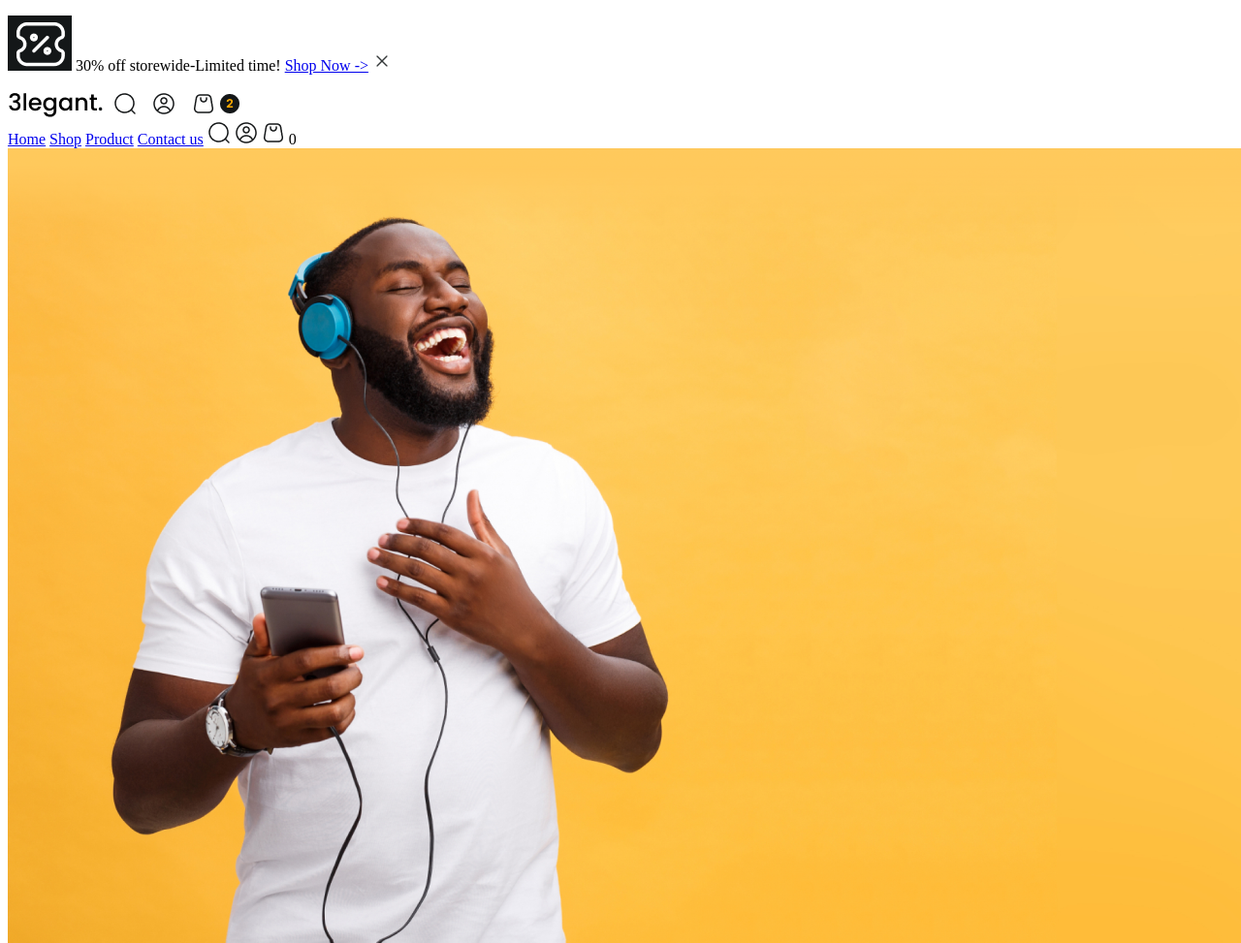
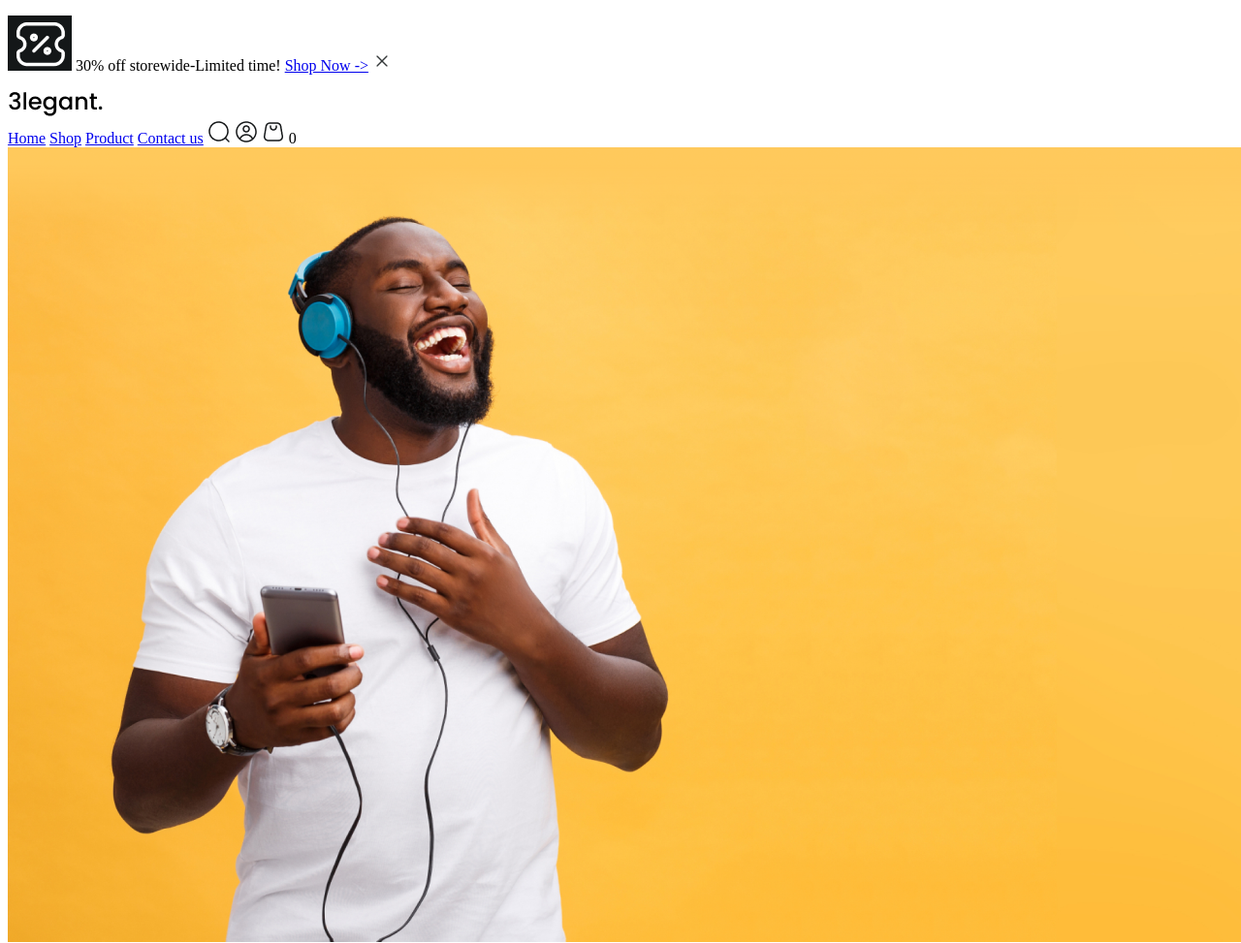
Before and after one commit to drfarh/ecommerce-store, a plain HTML site: page index.html in a window 1280 px wide. Shown: the top 973 px of the page at 97% size. Drawn offline with Linux system fonts and the light colour scheme.

Commit message:
updated index

```diff
--- a/index.html
+++ b/index.html
@@ -37,7 +37,7 @@
     <nav>
         <div>
             <img src="images/store-logo.png" alt="store logo">
-            <img src="images/icons.png" alt="image-icons">
+
         </div>
 
             <a href="#">Home</a>
```
